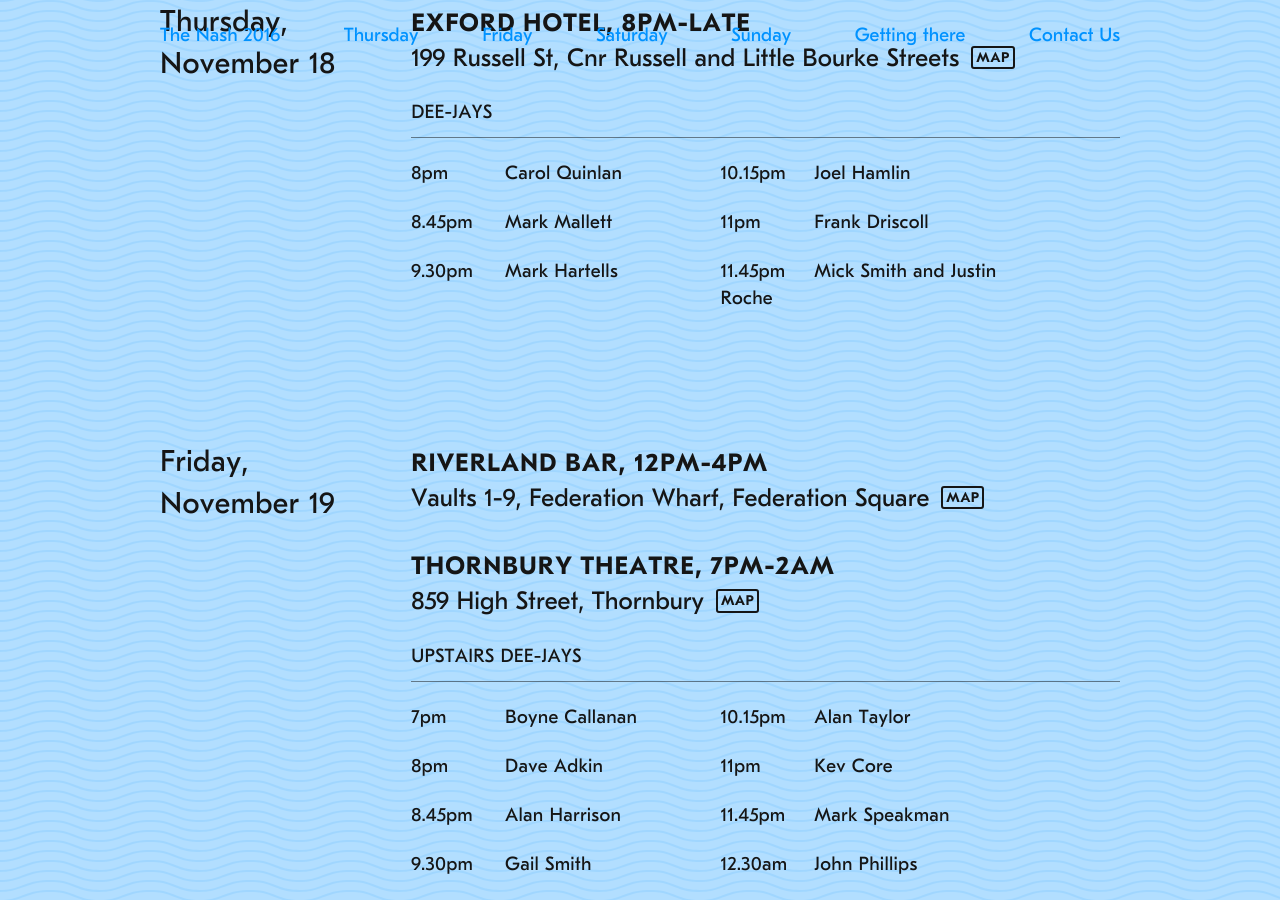
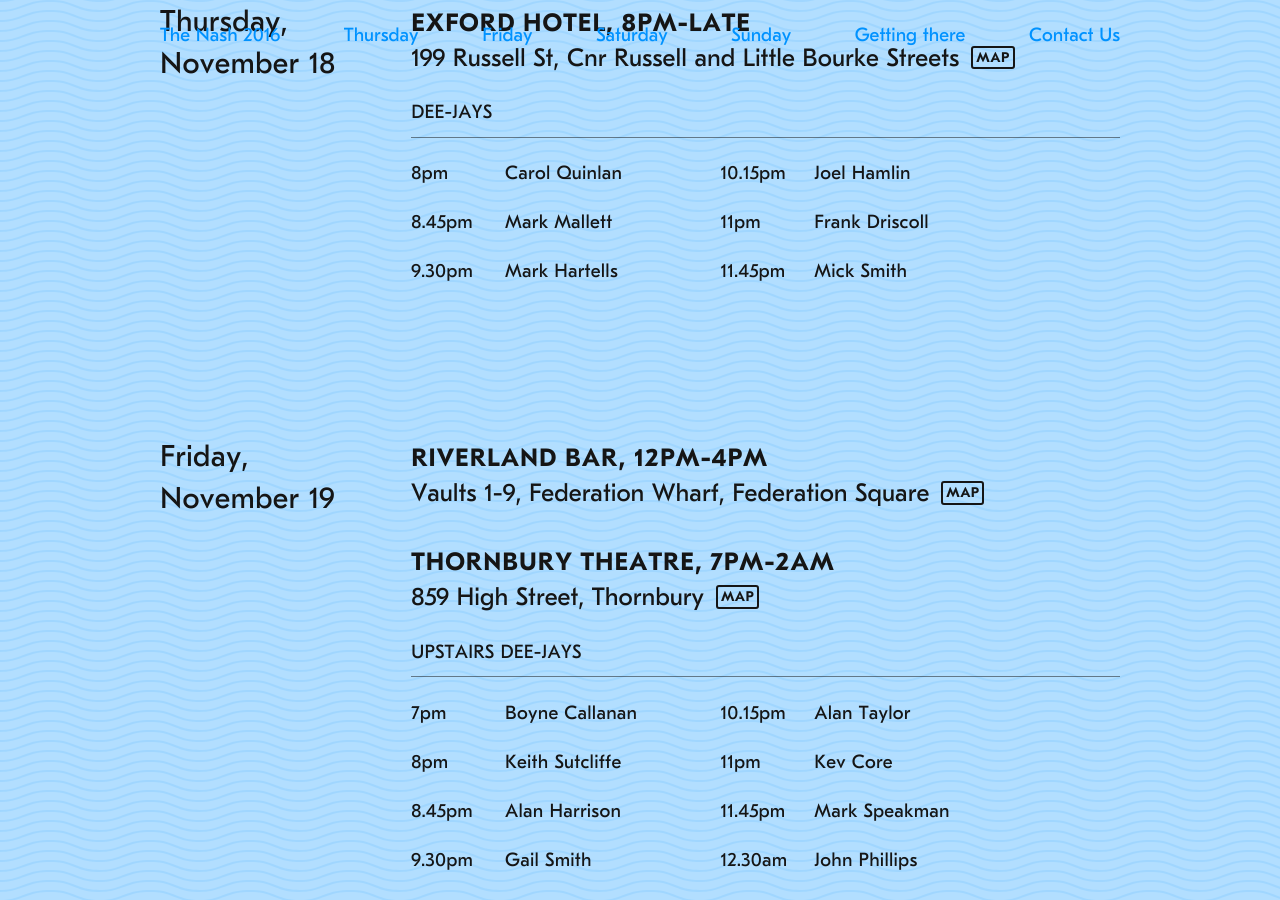
Before and after one commit to callumflack/soul.melbourne, a Jekyll site: the page built from index.md, in a window 1280 px wide and 900 px high, scrolled down 1882 px. Built offline with Jekyll 4.4.1, drawn with Linux system fonts in a browser that asks for light colours; nearby versions of some CDN libraries; some of the changed text lies outside the part shown.

Commit message:
schedule update

```diff
--- a/_data/friday.yml
+++ b/_data/friday.yml
@@ -13,7 +13,7 @@
     - time: 7pm
       dj: Boyne Callanan
     - time: 8pm
-      dj: Dave Adkin
+      dj: Keith Sutcliffe
     - time: 8:45pm
       dj: Alan Harrison
     - time: 9:30pm
@@ -37,7 +37,7 @@
     - time: 8pm
       dj: Ronnie Pearce
     - time: 8:45pm
-      dj: Howard Duff
+      dj: Justin Roche
     - time: 9:30pm
       dj: Ainsley White
     - time: 10.15pm
--- a/_data/sunday.yml
+++ b/_data/sunday.yml
@@ -8,9 +8,9 @@
     - time: 3pm
       dj: Mark Webb
     - time: 3:45pm
-      dj: Steve Hibbert
+      dj: Matt Hudson
     - time: 4:30pm
-      dj: Tim Partridge
+      dj: Paul Howard
     - time: 5:15pm
       dj: Keith Collett
     - time: 6pm
--- a/_data/thursday.yml
+++ b/_data/thursday.yml
@@ -16,4 +16,4 @@
     - time: 11pm
       dj: Frank Driscoll
     - time: 11:45pm
-      dj: Mick Smith and Justin Roche
+      dj: Mick Smith
```
